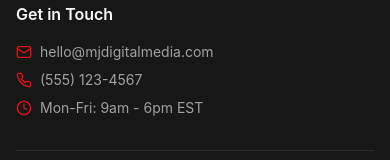
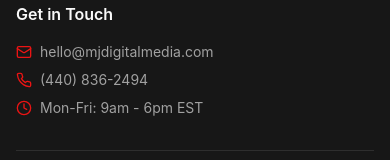
Before and after one commit to mjdigitalmedia3/CSR_NEW_MJDITALMEDIA_SITE, a Next.js app: page / in a window 390 px wide. Shown: the part 9059-9219 px from the top of the page. Built offline with nearby package versions, Linux system fonts and the light colour scheme; no server answers.

Commit message:
fix: update phone number from 5551234567 to 4408362494

```diff
--- a/client/src/pages/contact.tsx
+++ b/client/src/pages/contact.tsx
@@ -198,7 +198,7 @@ export default function Contact() {
                             <FormControl>
                               <div className="relative">
                                 <Phone className="absolute left-3 top-1/2 -translate-y-1/2 h-4 w-4 text-muted-foreground" />
-                                <Input type="tel" placeholder="+1 (555) 000-0000" className="pl-10" {...field} />
+                                <Input type="tel" placeholder="+1 (440) 836-2494" className="pl-10" {...field} />
                               </div>
                             </FormControl>
                             <FormMessage />
--- a/client/src/pages/home.tsx
+++ b/client/src/pages/home.tsx
@@ -434,7 +434,7 @@ export default function Home() {
                 </div>
                 <div className="flex items-center gap-2">
                   <Phone className="h-4 w-4 text-primary" />
-                  <span>(555) 123-4567</span>
+                  <span>(440) 836-2494</span>
                 </div>
                 <div className="flex items-center gap-2">
                   <Clock className="h-4 w-4 text-primary" />
--- a/client/src/pages/submit.tsx
+++ b/client/src/pages/submit.tsx
@@ -188,7 +188,7 @@ export default function Submit() {
                               <Phone className="absolute left-3 top-1/2 -translate-y-1/2 h-4 w-4 text-muted-foreground" />
                               <Input
                                 type="tel"
-                                placeholder="+1 (555) 000-0000"
+                                placeholder="+1 (440) 836-2494"
                                 className="pl-10"
                                 {...field}
                                 value={field.value || ""}
```
